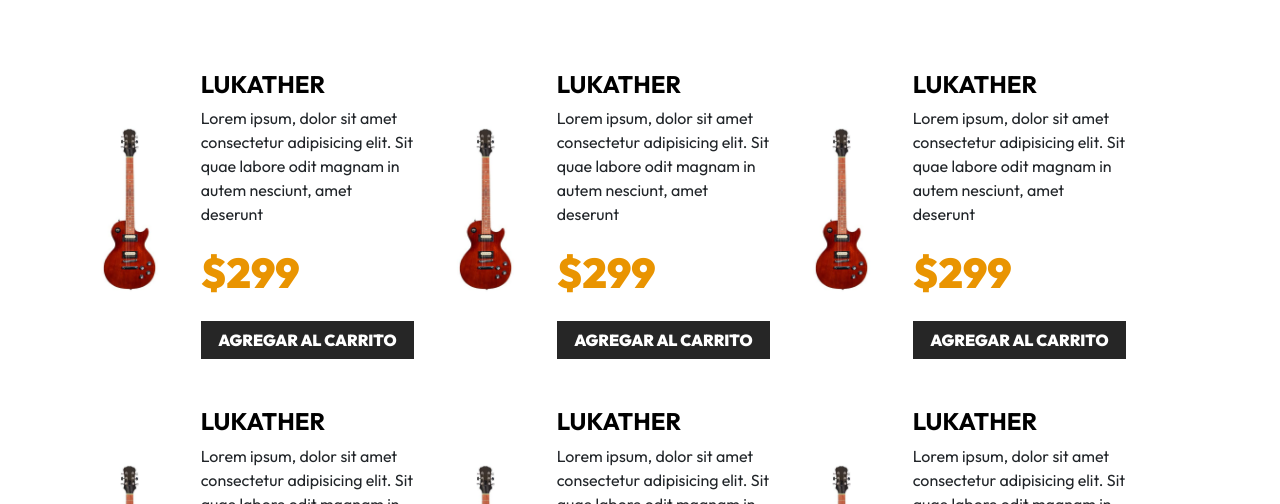
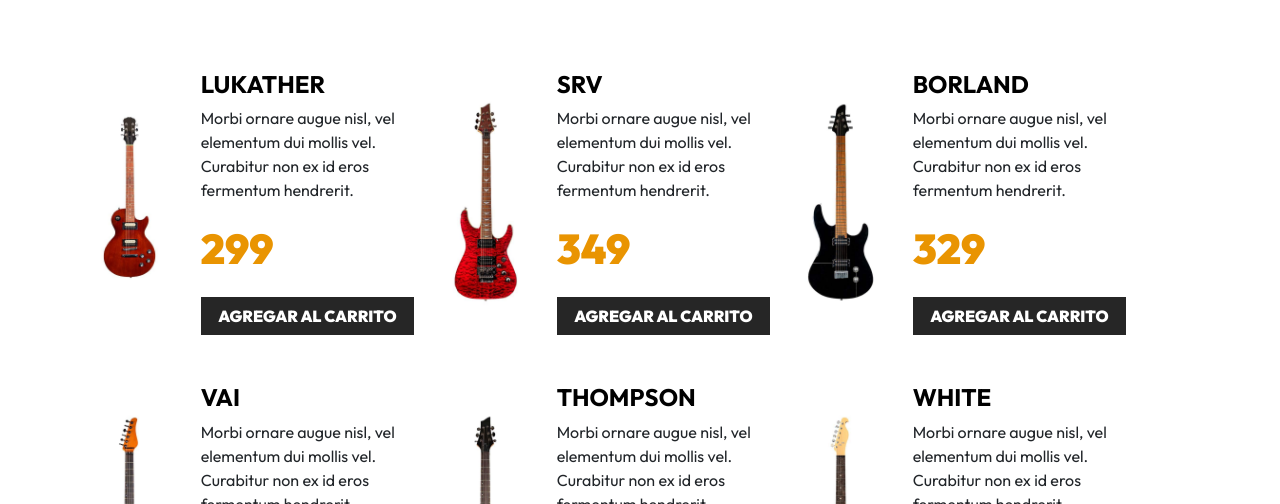
Before and after one commit to AnaTristan/ShoppingCart-GuitarLA, a React (Vite) app: page / in a window 1280 px wide. Shown: the part 296-800 px from the top of the page. Built offline with nearby package versions, Linux system fonts and the light colour scheme.

Commit message:
Agregando informacion de db por guitarra / Added db guitar info to component

```diff
--- a/src/components/Guitar.jsx
+++ b/src/components/Guitar.jsx
@@ -1,24 +1,32 @@
 import React from "react";
 
-const Guitar = () => {
+const Guitar = ({ guitar }) => {
+  const { id, name, image, description, price } = guitar;
+
+  const handleClick = () => {};
+
   return (
     <>
       <div className="col-md-6 col-lg-4 my-4 row align-items-center">
         <div className="col-4">
           <img
             className="img-fluid"
-            src="./img/guitarra_01.jpg"
+            src={`./img/${image}.jpg`}
+            // src="./img/guitarra_01.jpg"
             alt="imagen guitarra"
           />
         </div>
         <div className="col-8">
-          <h3 className="text-black fs-4 fw-bold text-uppercase">Lukather</h3>
-          <p>
-            Lorem ipsum, dolor sit amet consectetur adipisicing elit. Sit quae
-            labore odit magnam in autem nesciunt, amet deserunt
-          </p>
-          <p className="fw-black text-primary fs-3">$299</p>
-          <button type="button" className="btn btn-dark w-100">
+          <h3 className="text-black fs-4 fw-bold text-uppercase">{name}</h3>
+          <p>{description}</p>
+          <p className="fw-black text-primary fs-3">{price}</p>
+          <button
+            type="button"
+            className="btn btn-dark w-100"
+            onClick={() => {
+              handleClick(id);
+            }}
+          >
             Agregar al Carrito
           </button>
         </div>
```
